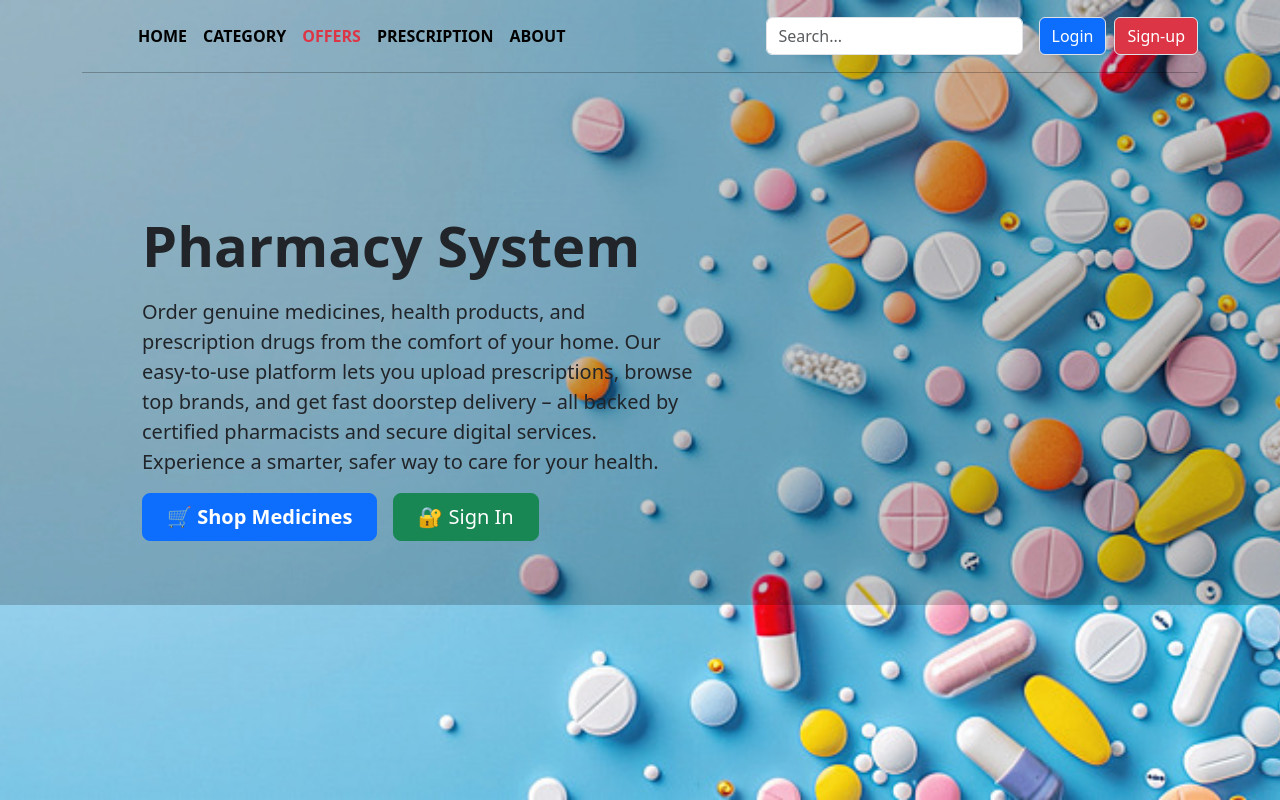
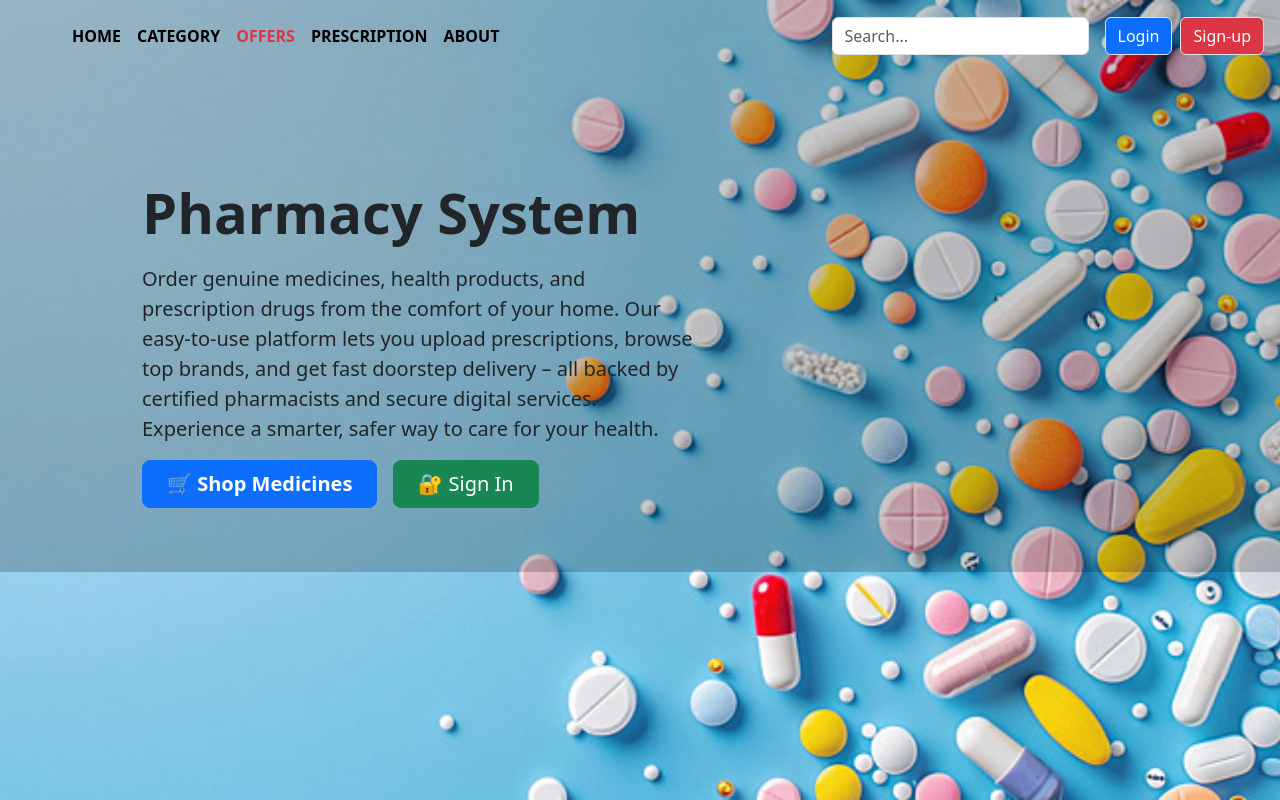
Before and after one commit to VinulVinsura/Pharmacy-System-FrontEnd, an Angular app: page / in a window 1280 px wide. Built offline with nearby package versions, Linux system fonts and the light colour scheme.

Commit message:
modified header html

```diff
--- a/src/app/common/header/header.component.html
+++ b/src/app/common/header/header.component.html
@@ -1,5 +1,4 @@
 <header class="p-3  text-black">
-  <div class="container">
     <div class="d-flex flex-wrap align-items-center justify-content-center justify-content-lg-start">
       <a href="/" class="d-flex align-items-center mb-2 mb-lg-0 text-white text-decoration-none">
         <svg class="bi me-2" width="40" height="32" role="img" aria-label="Bootstrap"><use xlink:href="#bootstrap"/></svg>
@@ -21,7 +20,6 @@
         <button type="button" class="btn btn-primary me-2 border">Login</button>
         <button type="button" class="btn btn-danger border">Sign-up</button>
       </div>
-    </div>
     <hr>
   </div>
 </header>
```
